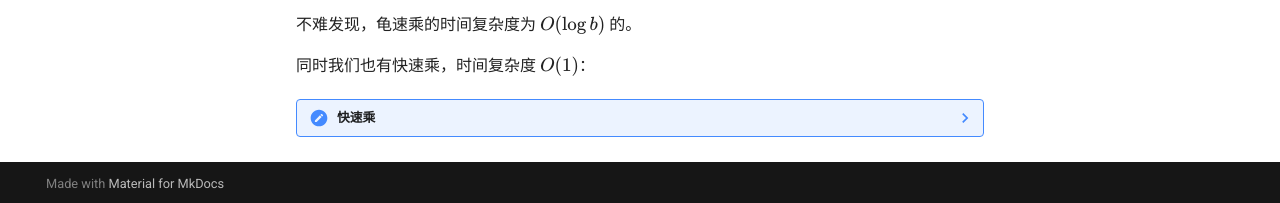
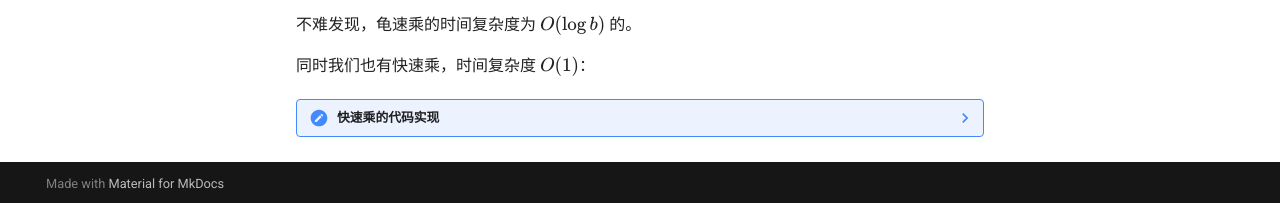
Before and after one commit to ggenerals/GG-wiki, an MkDocs documentation site: the page built from docs/math/数论/mod-prime.md, in a window 1280 px wide and 1224 px high. Shown: the part 1018-1221 px from the top of the window. Built offline with MkDocs 1.6.1 and Material for MkDocs 9.7.7, drawn with Linux system fonts in a browser that asks for light colours.

Commit message:
update mkdocs and material version

````diff
--- a/docs/math/数论/mod-prime.md
+++ b/docs/math/数论/mod-prime.md
@@ -36,8 +36,7 @@ int qmul(int a,int b,int p)
 
 同时我们也有快速乘，时间复杂度 $O(1)$：
 
-??? note "快速乘"
-    滚木
+??? note "快速乘的代码实现"
 
     ```cpp
     unsigned long long quick_mul(long long a, long long b, long long mod)
````
